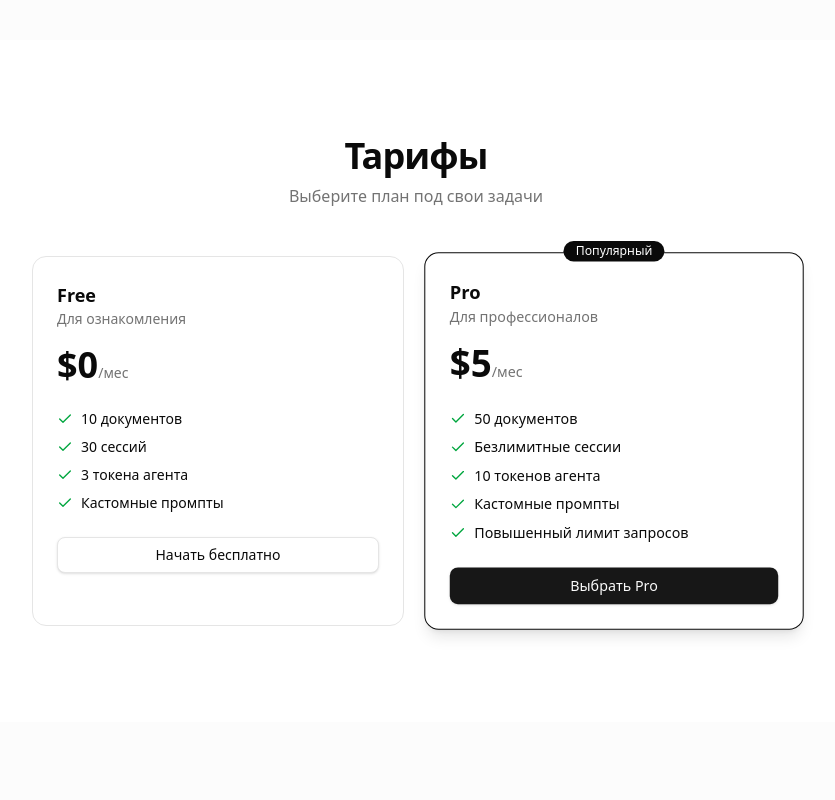
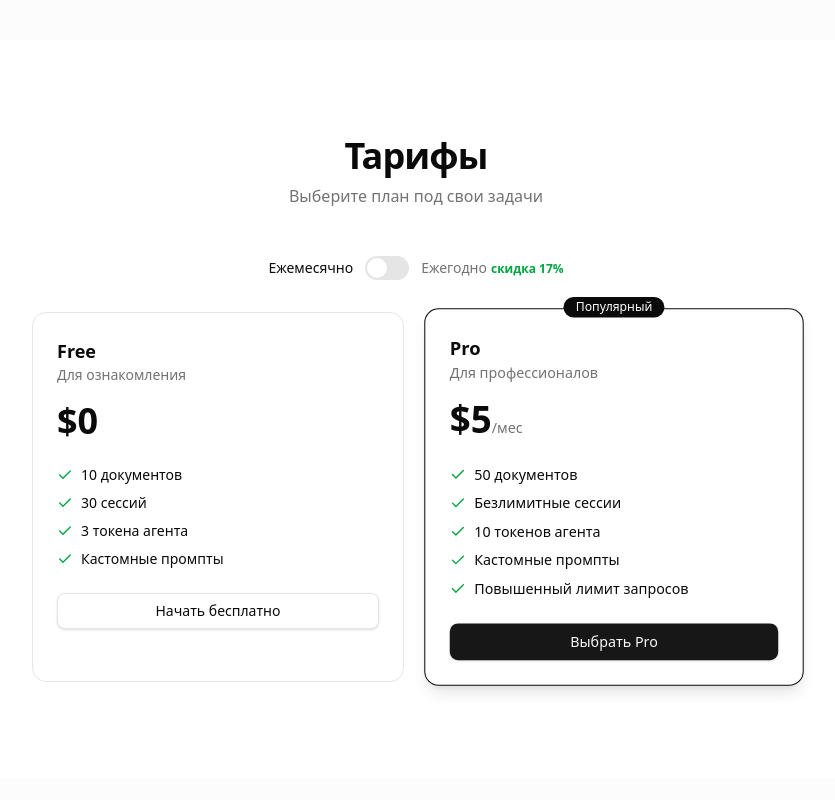
Before and after one commit to PoStM0DeRn/EdgeChat, a Next.js app: page /landing in a window 1280 px wide. Shown: the part 1860-2660 px from the top of the page, without its empty margins (224-1059 px from the left). Built offline with nearby package versions, Linux system fonts and the light colour scheme; no server answers.

Commit message:
feat: add monthly/yearly toggle to pricing page
- Toggle switch between monthly () and yearly (, save 17%)
- Error message display when Stripe checkout fails
- Refactored pricing.tsx to handle separate price/period per billing

```diff
--- a/src/components/landing/pricing.tsx
+++ b/src/components/landing/pricing.tsx
@@ -16,6 +16,8 @@ export function Pricing({ locale }: PricingProps) {
   const router = useRouter()
   const { data: session } = useSession()
   const [loading, setLoading] = useState<string | null>(null)
+  const [yearly, setYearly] = useState(false)
+  const [error, setError] = useState('')
   const text = t(locale).pricing
 
   const handleProClick = async () => {
@@ -23,19 +25,23 @@ export function Pricing({ locale }: PricingProps) {
       router.push('/register')
       return
     }
-    setLoading('pro-monthly')
+    const billing = yearly ? 'yearly' : 'monthly'
+    setLoading(billing)
+    setError('')
     try {
       const res = await fetch('/api/stripe/checkout', {
         method: 'POST',
         headers: { 'Content-Type': 'application/json' },
-        body: JSON.stringify({ billing: 'monthly' }),
+        body: JSON.stringify({ billing }),
       })
       const data = await res.json()
       if (data.url) {
         window.location.href = data.url
+      } else {
+        setError(data.error || 'Ошибка оформления подписки')
       }
     } catch {
-      console.error('Checkout failed')
+      setError('Ошибка подключения к серверу')
     } finally {
       setLoading(null)
     }
@@ -49,6 +55,8 @@ export function Pricing({ locale }: PricingProps) {
     }
   }
 
+  const proFeatures = text.plans[1].features
+
   return (
     <section id="pricing" className="py-24 px-4">
       <div className="mx-auto max-w-5xl">
@@ -56,31 +64,84 @@ export function Pricing({ locale }: PricingProps) {
           <h2 className="text-3xl font-bold tracking-tight sm:text-4xl">{text.title}</h2>
           <p className="mt-2 text-muted-foreground">{text.subtitle}</p>
         </div>
+
+        {/* Toggle Monthly / Yearly */}
+        <div className="flex items-center justify-center gap-3 mb-8">
+          <button
+            onClick={() => setYearly(false)}
+            className={`text-sm font-medium transition-colors ${!yearly ? 'text-foreground' : 'text-muted-foreground'}`}
+          >
+            {text.monthly}
+          </button>
+          <button
+            onClick={() => setYearly(true)}
+            className={`relative inline-flex h-6 w-11 items-center rounded-full transition-colors ${yearly ? 'bg-foreground' : 'bg-input'}`}
+            role="switch"
+            aria-checked={yearly}
+          >
+            <span
+              className={`inline-block h-5 w-5 rounded-full bg-background transition-transform ${yearly ? 'translate-x-[22px]' : 'translate-x-0.5'}`}
+            />
+          </button>
+          <button
+            onClick={() => setYearly(true)}
+            className={`text-sm font-medium transition-colors ${yearly ? 'text-foreground' : 'text-muted-foreground'}`}
+          >
+            {text.yearly}
+            <span className="ml-1 text-xs text-green-600 font-semibold">
+              {text.savePercent.replace('{p}', '17')}
+            </span>
+          </button>
+        </div>
+
+        {error && (
+          <div className="mx-auto max-w-md mb-6 rounded-md bg-destructive/15 p-3 text-sm text-destructive text-center">
+            {error}
+          </div>
+        )}
+
         <div className="grid gap-6 sm:grid-cols-2 max-w-3xl mx-auto">
-          {text.plans.map((plan) => (
-            <div
-              key={plan.name}
-              className={`relative rounded-xl border bg-card p-6 transition-all ${
-                plan.popular
-                  ? 'border-foreground shadow-lg scale-[1.02]'
-                  : 'hover:shadow-md'
-              }`}
-            >
-              {plan.popular && (
+          {/* Free plan */}
+          <div className="rounded-xl border bg-card p-6 transition-all hover:shadow-md">
+            <div className="mb-4">
+              <h3 className="text-lg font-semibold">{text.plans[0].name}</h3>
+              <p className="text-sm text-muted-foreground">{text.plans[0].description}</p>
+            </div>
+            <div className="mb-6">
+              <span className="text-4xl font-bold">{text.plans[0].price}</span>
+            </div>
+            <ul className="mb-6 space-y-2">
+              {(text.plans[0].features as readonly string[]).map((feature) => (
+                <li key={feature} className="flex items-center gap-2 text-sm">
+                  <Check className="h-4 w-4 shrink-0 text-green-600" />
+                  {feature}
+                </li>
+              ))}
+            </ul>
+            <Button className="w-full" variant="outline" onClick={handleFreeClick}>
+              {text.plans[0].cta}
+            </Button>
+          </div>
+
+          {/* Pro plan */}
+          <div className="relative rounded-xl border border-foreground bg-card p-6 transition-all shadow-lg scale-[1.02]">
             <div className="absolute -top-3 left-1/2 -translate-x-1/2 rounded-full bg-foreground px-3 py-0.5 text-xs font-medium text-background">
               {locale === 'ru' ? 'Популярный' : 'Popular'}
             </div>
-              )}
             <div className="mb-4">
-                <h3 className="text-lg font-semibold">{plan.name}</h3>
-                <p className="text-sm text-muted-foreground">{plan.description}</p>
+              <h3 className="text-lg font-semibold">{text.plans[1].name}</h3>
+              <p className="text-sm text-muted-foreground">{text.plans[1].description}</p>
             </div>
             <div className="mb-6">
-                <span className="text-4xl font-bold">{plan.price}</span>
-                <span className="text-muted-foreground text-sm">{plan.period}</span>
+              <span className="text-4xl font-bold">
+                {yearly ? text.plans[1].priceYearly : text.plans[1].priceMonthly}
+              </span>
+              <span className="text-muted-foreground text-sm">
+                {yearly ? text.plans[1].periodYearly : text.plans[1].periodMonthly}
+              </span>
             </div>
             <ul className="mb-6 space-y-2">
-                {plan.features.map((feature) => (
+              {proFeatures.map((feature) => (
                 <li key={feature} className="flex items-center gap-2 text-sm">
                   <Check className="h-4 w-4 shrink-0 text-green-600" />
                   {feature}
@@ -89,14 +150,13 @@ export function Pricing({ locale }: PricingProps) {
             </ul>
             <Button
               className="w-full"
-                variant={plan.popular ? 'default' : 'outline'}
-                onClick={plan.popular ? handleProClick : handleFreeClick}
-                disabled={loading === 'pro-monthly'}
+              variant="default"
+              onClick={handleProClick}
+              disabled={loading === 'monthly' || loading === 'yearly'}
             >
-                {loading === 'pro-monthly' && plan.popular ? 'Загрузка...' : plan.cta}
+              {loading === 'monthly' || loading === 'yearly' ? 'Загрузка...' : text.plans[1].cta}
             </Button>
           </div>
-          ))}
         </div>
       </div>
     </section>
--- a/src/lib/i18n.ts
+++ b/src/lib/i18n.ts
@@ -77,11 +77,14 @@ const translations = {
     pricing: {
       title: 'Тарифы',
       subtitle: 'Выберите план под свои задачи',
+      monthly: 'Ежемесячно',
+      yearly: 'Ежегодно',
+      savePercent: 'скидка {p}%',
       plans: [
         {
           name: 'Free',
           price: '$0',
-          period: '/мес',
+          period: '',
           description: 'Для ознакомления',
           features: ['10 документов', '30 сессий', '3 токена агента', 'Кастомные промпты'],
           cta: 'Начать бесплатно',
@@ -89,8 +92,10 @@ const translations = {
         },
         {
           name: 'Pro',
-          price: '$5',
-          period: '/мес',
+          priceMonthly: '$5',
+          priceYearly: '$50',
+          periodMonthly: '/мес',
+          periodYearly: '/год',
           description: 'Для профессионалов',
           features: ['50 документов', 'Безлимитные сессии', '10 токенов агента', 'Кастомные промпты', 'Повышенный лимит запросов'],
           cta: 'Выбрать Pro',
@@ -219,11 +224,14 @@ const translations = {
     pricing: {
       title: 'Pricing',
       subtitle: 'Choose a plan that fits your needs',
+      monthly: 'Monthly',
+      yearly: 'Yearly',
+      savePercent: 'save {p}%',
       plans: [
         {
           name: 'Free',
           price: '$0',
-          period: '/mo',
+          period: '',
           description: 'For getting started',
           features: ['10 documents', '30 sessions', '3 agent tokens', 'Custom prompts'],
           cta: 'Get Started Free',
@@ -231,8 +239,10 @@ const translations = {
         },
         {
           name: 'Pro',
-          price: '$5',
-          period: '/mo',
+          priceMonthly: '$5',
+          priceYearly: '$50',
+          periodMonthly: '/mo',
+          periodYearly: '/yr',
           description: 'For professionals',
           features: ['50 documents', 'Unlimited sessions', '10 agent tokens', 'Custom prompts', 'Higher rate limits'],
           cta: 'Choose Pro',
```
Lines whose indentation alone changed are shown as unchanged.
